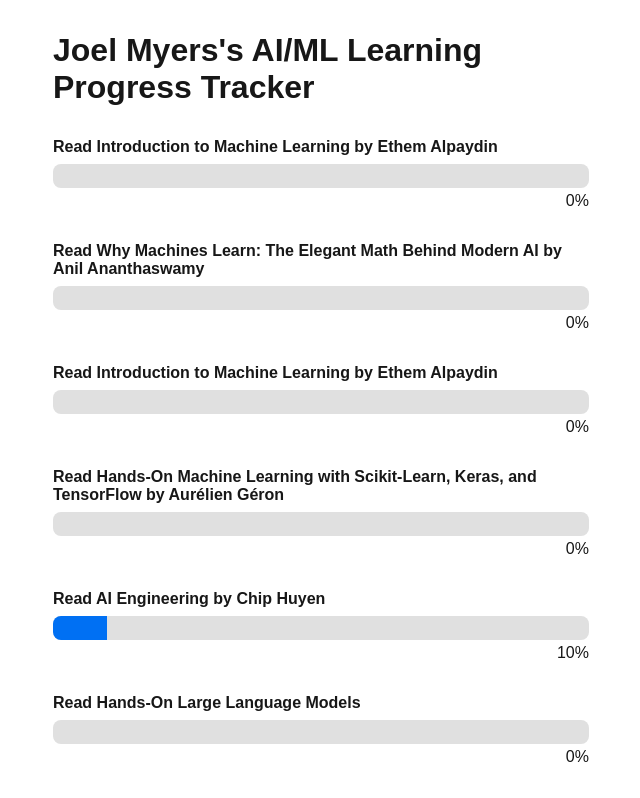
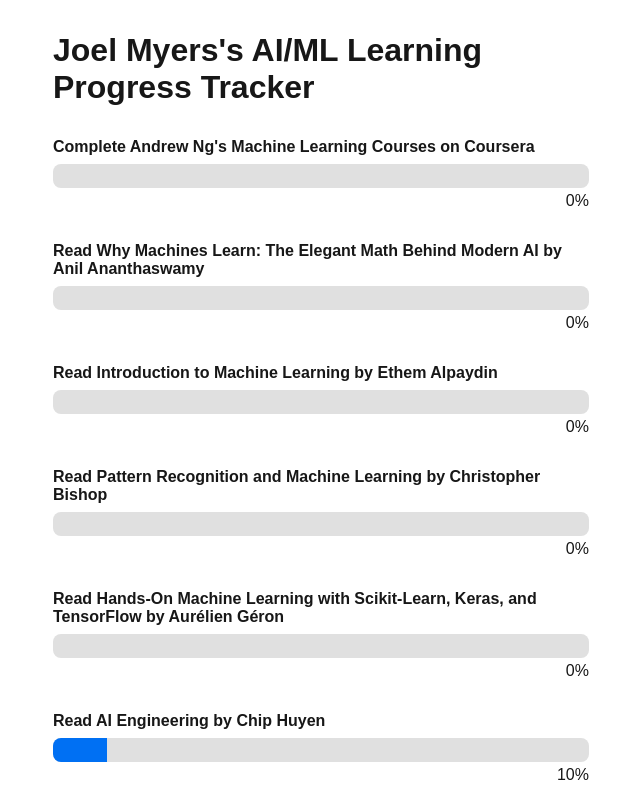
Before and after one commit to joeldmyers/ai-learning-plan, a Next.js app: page / in a window 1280 px wide. Shown: the top 798 px of the page, without its empty margins (319-959 px from the left). Built offline with nearby package versions, Linux system fonts and the light colour scheme.

Commit message:
Title update

```diff
--- a/src/app/consts.ts
+++ b/src/app/consts.ts
@@ -2,7 +2,7 @@
 
 export const PROGRESS_ITEMS: ProgressItem[] = [
   {
-    title: "Read Introduction to Machine Learning by Ethem Alpaydin",
+    title: "Complete Andrew Ng's Machine Learning Courses on Coursera",
     percentCompleted: 0
   },
   {
@@ -11,6 +11,10 @@
   },
   {
     title: "Read Introduction to Machine Learning by Ethem Alpaydin",
+    percentCompleted: 0
+  },
+  {
+    title: "Read Pattern Recognition and Machine Learning by Christopher Bishop",
     percentCompleted: 0
   },
   {
```
